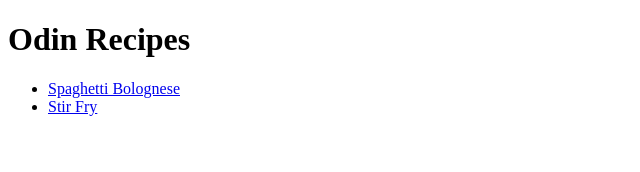
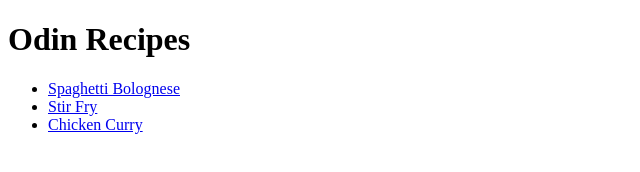
Before and after one commit to Wendy-4/odin-recipes, a plain HTML site: page index.html in a window 1280 px wide. Shown: the whole page, without its empty margins (0-640 px from the left). Drawn offline with Linux system fonts and the light colour scheme.

Commit message:
Link curry.html to index.html

```diff
--- a/index.html
+++ b/index.html
@@ -11,6 +11,7 @@
         <ul>
             <li><a href="recipes/spaghetti.html">Spaghetti Bolognese</a></li>
             <li><a href="recipes/stirfry.html">Stir Fry</a></li>
+            <li><a href="recipes/curry.html">Chicken Curry</a></li>
         </ul>
 
     </body>
```
